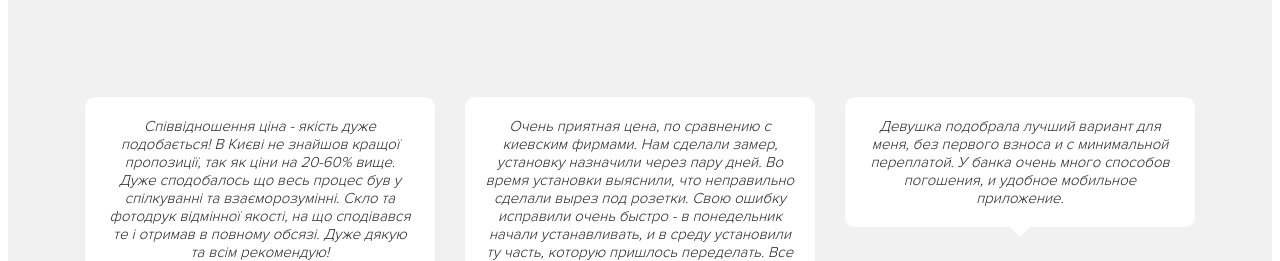
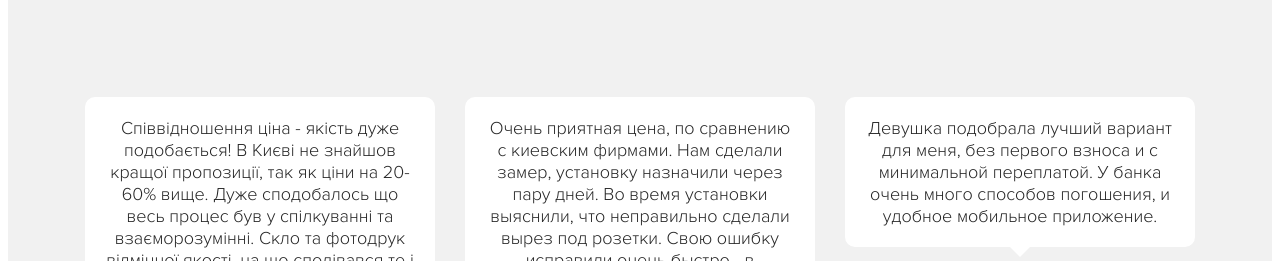
Before and after one commit to Kilavki/skinali, a plain HTML site: page index.html in a window 1280 px wide. Shown: the part 6728-6989 px from the top of the page. Drawn offline with nearby package versions, Linux system fonts and the light colour scheme; a script that the page names is missing.

Commit message:
Секция Отзывы
Новый стиль отзывов

```diff
--- a/index.html
+++ b/index.html
@@ -530,7 +530,7 @@
 						</div>
 						<div class="before-slider__item">
 							<div class="before-after">
-								<img src="img/before-slider/Skinali-dlya-kyhni-09.jpg" alt="">
+								<img src="img/before-slider/Skinali-dlya-kyhni-09.jpg" alt="09">
 								<img src="img/before-slider/Skinali-dlya-kyhni-11.jpg" alt="">
 							</div>
 						</div>
--- a/sass/blocks/_review.sass
+++ b/sass/blocks/_review.sass
@@ -15,8 +15,7 @@
 			max-width: 350px
 			padding: 20px
 			margin-bottom: 20px
-			font-size: 15px
-			font-style: italic
+			font-size: 18px
 			background-color: #fff
 			border-radius: 10px
 			&:after
```
Also changed, not shown: css/style.css, 1 other file.
